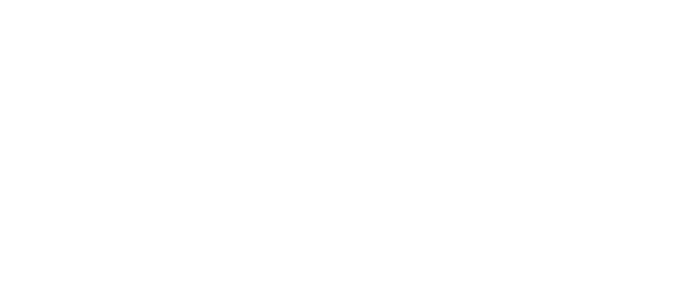
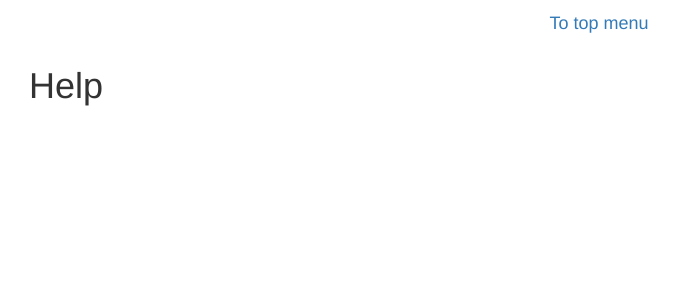
Before and after one commit to surf66/homeless-hack-mcr, a React (Create React App) app: page /help in a window 1280 px wide. Shown: the top 300 px of the page, without its empty margins (41-720 px from the left). Built offline with nearby package versions, Linux system fonts and the light colour scheme.

Commit message:
Add back to top menu links

```diff
--- a/src/App.js
+++ b/src/App.js
@@ -1,12 +1,14 @@
 import React from 'react';
 import { BrowserRouter as Router, Route, Link } from 'react-router-dom';
 import Accommodation from './accommodation';
+import Help from './help';
 
 const RoutingComponent = () => (
   <Router>
     <div>
       <Route exact path="/" component={Menu}/>
       <Route path="/accommodation" component={Accommodation}/>
+      <Route path="/help" component={Help}/>
     </div>
   </Router>
 )
--- a/src/accommodation.js
+++ b/src/accommodation.js
@@ -1,9 +1,11 @@
 import React, { Component } from 'react';
+import { Link } from 'react-router-dom';
 
 class Accommodation extends Component {
   render() {
     return (
       <section>
+        <Link to="/" className="btn btn-secondary btn-lg btn-block">To top menu</Link>
         <h1>Accommodation</h1>
       </section>
     );
--- a/src/help.js
+++ b/src/help.js
@@ -1,13 +1,15 @@
 import React, { Component } from 'react';
+import { Link } from 'react-router-dom';
 
 class Help extends Component {
   render() {
     return (
       <section>
+        <Link to="/" className="btn btn-secondary btn-lg btn-block">To top menu</Link>
         <h1>Help</h1>
       </section>
     );
   }
 }
 
-export default Accommodation;
+export default Help;
```
